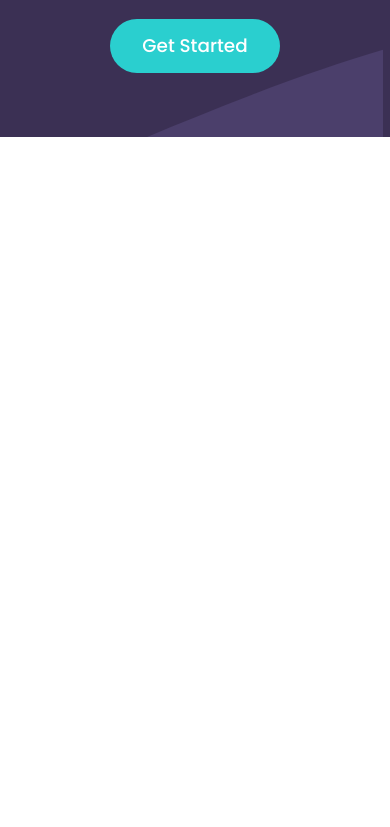
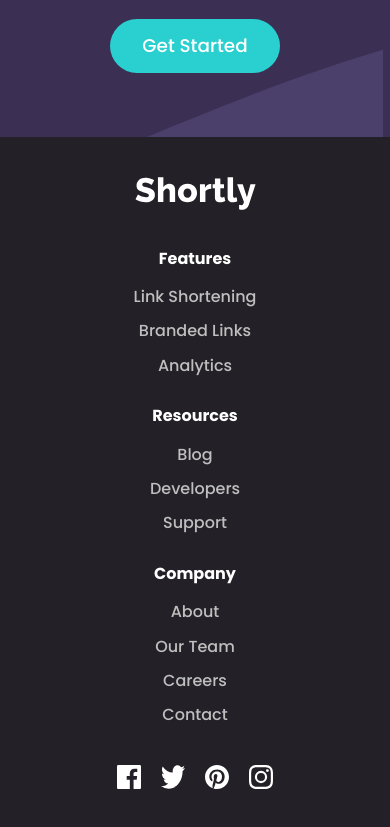
Before and after one commit to Naithcots/shortly, a React (Vite) app: page / in a window 390 px wide. Shown: the part 2262-3089 px from the top of the page. Before the commit the page ends 2399 px from the top, so only its background shows below. Built offline with nearby package versions, Linux system fonts and the light colour scheme.

Commit message:
Add mobile footer

```diff
--- a/src/App.tsx
+++ b/src/App.tsx
@@ -1,4 +1,5 @@
 import Boost from "./components/Boost/Boost";
+import Footer from "./components/Footer/Footer";
 import Header from "./components/Header/Header";
 import Hero from "./components/Hero/Hero";
 import Statistics from "./components/Statistics/Statistics";
@@ -10,6 +11,7 @@ const App = () => {
       <Hero />
       <Statistics />
       <Boost />
+      <Footer />
     </>
   );
 };
--- /dev/null
+++ b/src/components/Footer/Footer.module.css
@@ -0,0 +1,44 @@
+.container {
+  background-color: var(--very-dark-violet);
+}
+
+.footer {
+  padding-block: 2.5rem;
+  display: flex;
+  flex-direction: column;
+  align-items: center;
+  gap: 2.5rem;
+
+  text-align: center;
+}
+
+.logo {
+  filter: brightness(0) invert(100%);
+}
+
+.category:not(:first-child) {
+  margin-top: 2rem;
+}
+
+.category-title {
+  margin-top: 0;
+  margin-bottom: 1.25rem;
+  font-weight: 700;
+  color: #fff;
+}
+
+.category-link {
+  margin-bottom: 1rem;
+  display: block;
+  text-decoration: none;
+  color: var(--gray);
+}
+
+.category-link:last-child {
+  margin-bottom: 0;
+}
+
+.icons {
+  display: flex;
+  gap: 1.25rem;
+}
--- /dev/null
+++ b/src/components/Footer/Footer.tsx
@@ -0,0 +1,40 @@
+import Wrapper from "../Wrapper/Wrapper";
+import linkCategories from "./linkCategories";
+import styles from "./Footer.module.css";
+
+const Footer = () => {
+  return (
+    <footer className={styles.container}>
+      <Wrapper>
+        <div className={styles.footer}>
+          <img src="/logo.svg" alt="logo" className={styles.logo} />
+          <div className={styles.categories}>
+            {linkCategories.map((category) => (
+              <div className={styles.category} key={category.id}>
+                <p className={styles["category-title"]}>{category.title}</p>
+                <div>
+                  {category.links.map((link, idx) => (
+                    <a
+                      href={link.href}
+                      key={idx}
+                      className={styles["category-link"]}
+                    >
+                      {link.title}
+                    </a>
+                  ))}
+                </div>
+              </div>
+            ))}
+          </div>
+          <div className={styles.icons}>
+            <img src="/icon-facebook.svg" alt="facebook" />
+            <img src="/icon-twitter.svg" alt="twitter" />
+            <img src="/icon-pinterest.svg" alt="pinterest" />
+            <img src="/icon-instagram.svg" alt="instagram" />
+          </div>
+        </div>
+      </Wrapper>
+    </footer>
+  );
+};
+export default Footer;
--- /dev/null
+++ b/src/components/Footer/linkCategories.ts
@@ -0,0 +1,34 @@
+import { LinkCategory } from "../../../types";
+
+const linkCategories: LinkCategory[] = [
+  {
+    id: 0,
+    title: "Features",
+    links: [
+      { title: "Link Shortening", href: "#" },
+      { title: "Branded Links", href: "#" },
+      { title: "Analytics", href: "#" },
+    ],
+  },
+  {
+    id: 1,
+    title: "Resources",
+    links: [
+      { title: "Blog", href: "#" },
+      { title: "Developers", href: "#" },
+      { title: "Support", href: "#" },
+    ],
+  },
+  {
+    id: 2,
+    title: "Company",
+    links: [
+      { title: "About", href: "#" },
+      { title: "Our Team", href: "#" },
+      { title: "Careers", href: "#" },
+      { title: "Contact", href: "#" },
+    ],
+  },
+];
+
+export default linkCategories;
```
Also changed, not shown: types.ts (+9 -0 lines).
